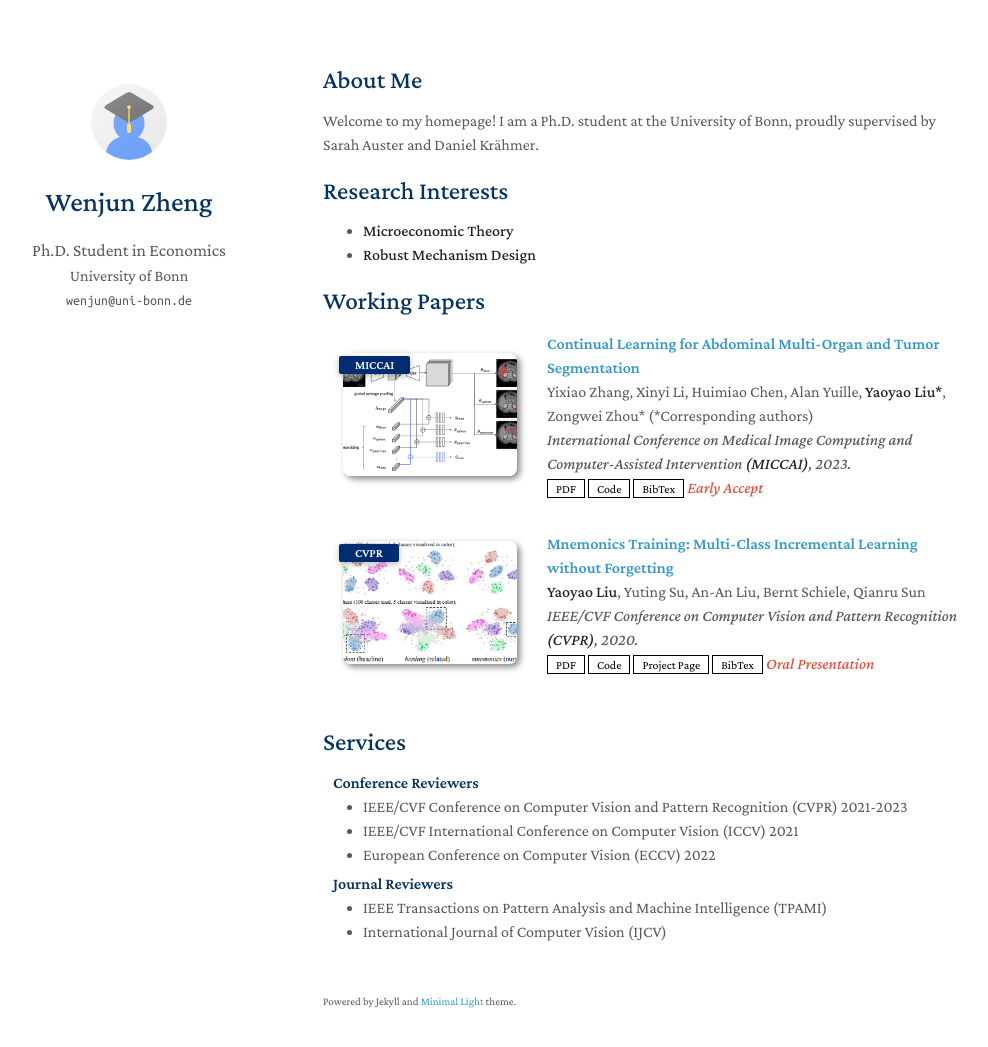
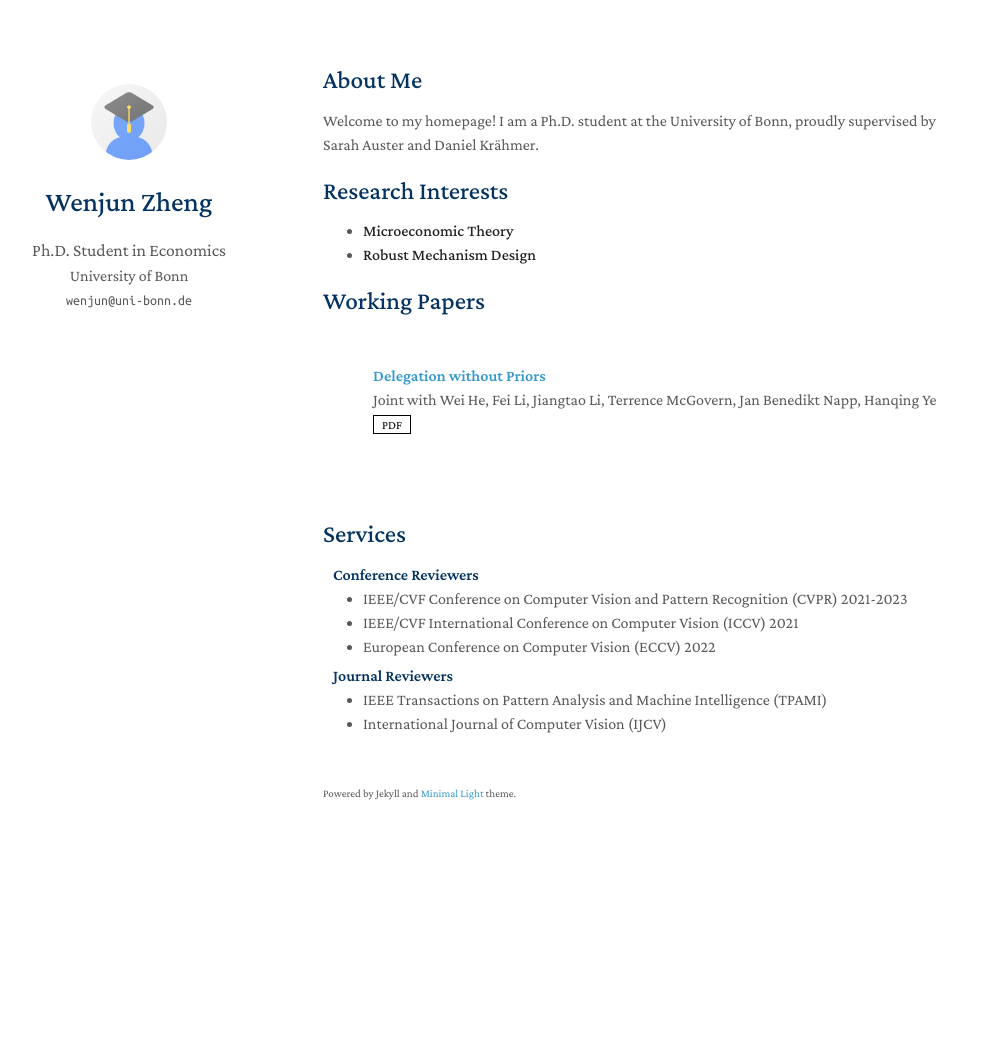
Before and after one commit to enfj-wenjun/enfj-wenjun.github.io, a Jekyll site: the page built from index.md, in a window 1280 px wide and 1082 px high. Shown: the top 1047 px of the window, without its empty margins (147-1135 px from the left). Built offline with Jekyll 4.4.1, drawn with Linux system fonts in a browser that asks for light colours; a style sheet for code colours, icons or effects is not loaded; our own code applies the rules of GitHub Pages for plain Markdown files.

Commit message:
Update publications.yml

```diff
--- a/_data/publications.yml
+++ b/_data/publications.yml
@@ -1,22 +1,6 @@
 main:
 
-  - title: Continual Learning for Abdominal Multi-Organ and Tumor Segmentation
-    authors: Yixiao Zhang, Xinyi Li, Huimiao Chen, Alan Yuille, <strong>Yaoyao Liu*</strong>, Zongwei Zhou* (*Corresponding authors)
-    conference_short: MICCAI
-    conference: International Conference on Medical Image Computing and Computer-Assisted Intervention <strong>(MICCAI)</strong>, 2023.
-    pdf: https://arxiv.org/pdf/2306.00988.pdf
-    code: https://github.com/MrGiovanni/ContinualLearning
-    bibtex: https://bib.yliu.me/MICCAI23.txt
-    image: ./assets/img/teaser_example_2.png
-    notes: Early Accept
-
-  - title: "Mnemonics Training: Multi-Class Incremental Learning without Forgetting"
-    authors: <strong>Yaoyao Liu</strong>, Yuting Su, An-An Liu, Bernt Schiele, Qianru Sun
-    conference_short: CVPR
-    conference: IEEE/CVF Conference on Computer Vision and Pattern Recognition <strong>(CVPR)</strong>, 2020.
-    pdf: https://arxiv.org/pdf/2002.10211.pdf
-    code: https://github.com/yaoyao-liu/class-incremental-learning/tree/main/mnemonics-training
-    page: https://class-il.mpi-inf.mpg.de/mnemonics/
-    bibtex: https://class-il.mpi-inf.mpg.de/mnemonics/
-    notes: Oral Presentation
-    image: ./assets/img/teaser_example.png
+  - title: Delegation without Priors
+    authors: Joint with Wei He, Fei Li, Jiangtao Li, Terrence McGovern, Jan Benedikt Napp, Hanqing Ye
+    pdf: /assets/files/Delegation_without_Priors.pdf
+    notes:
```
